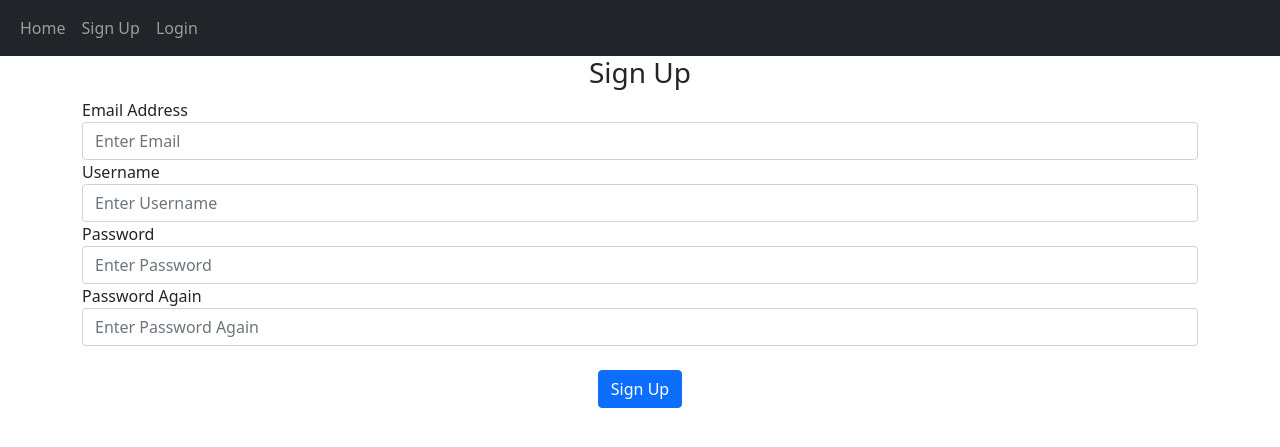
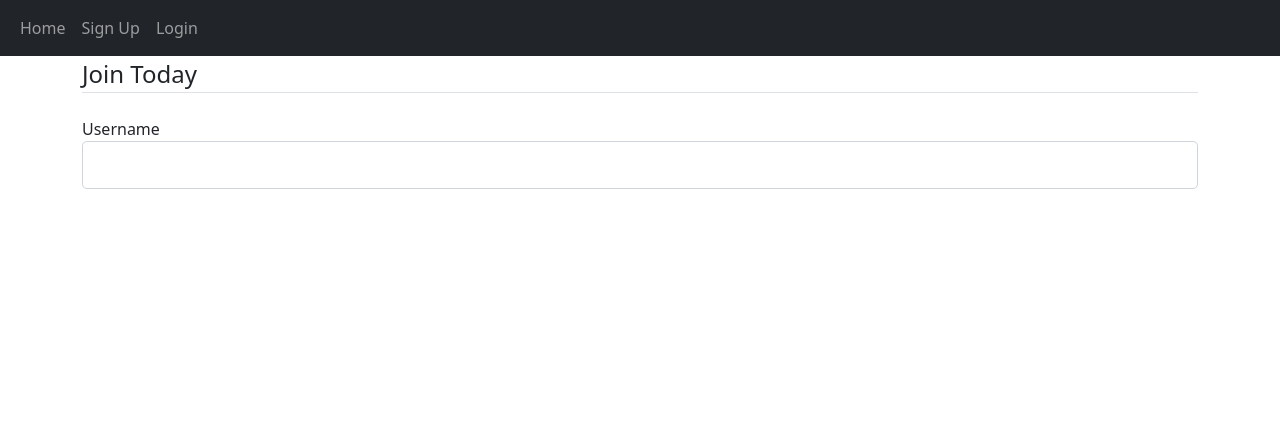
Before and after one commit to danielpereira16/Sancta-Maria-College-AV-Website, a Flask app: template Version 2/website/templates/signup.html in a window 1280 px wide. Shown: the top 447 px of the page. Run offline with Flask 3, Linux system fonts and the light colour scheme; the template is opened without the code that fills it: values that come from a table or form of the project are taken from there, others are empty; some libraries are stand-ins or nearby versions.

Commit message:
Edited Auth.py and SignUp.html
Edited both Auth.py and SignUp.html in my continuation of doing user validation. Also found two errors which I put into an error log document.

```diff
--- a/Version 2/website/auth.py
+++ b/Version 2/website/auth.py
@@ -32,7 +32,7 @@ def login():
 def sign_up():
     if current_user.is_authenticated:
         return redirect(url_for('home'))
-    form = RegistrationForm
+    form = RegistrationForm()
     if form.validate_on_submit():
         hashed_password = generate_password_hash((form.password.data), method='sha256')
         user = User(username=form.username.data, email=form.email.data, password=hashed_password)
--- a/Version 2/website/templates/signup.html
+++ b/Version 2/website/templates/signup.html
@@ -1,47 +1,25 @@
 {% extends "base.html" %}
 {% block title %}Sign Up{% endblock %}
 {% block content %}
-<form method="POST">
-    <h3 align="center">
-        Sign Up
-    </h3>
-    <div class="form-group">
-        <label for="email">Email Address</label>
-        <input
-            type="text"
-            id="email"
-            name="email"
-            class="form-control"
-            placeholder="Enter Email"
-        />
-        <label for="username">Username</label>
-        <input
-            type="username"
-            id="username"
-            name="username"
-            class="form-control"
-            placeholder="Enter Username"
-        />
-        <label for="password1">Password</label>
-        <input
-            type="password"
-            id="password1"
-            name="password1"
-            class="form-control"
-            placeholder="Enter Password"
-        />
-        <label for="password2">Password Again</label>
-        <input
-            type="password"
-            id="password2"
-            name="password2"
-            class="form-control"
-            placeholder="Enter Password Again"
-        />
-        <br />
-        <div align="center">
-            <button class="btn btn-primary" type="submit">Sign Up</button>
-        </div>
-    </div>
-</form>
+<div class="content-section">
+    <form method="POST" action="">
+        {{ form.hidden_tag() }}
+        <fieldset class="form-group">
+            <legend class="border-bottom mb-4">Join Today</legend>
+            <div class="form-group">
+                {{ form.username.label(class="form-control-label") }}
+                {% if form.username.errrors %}
+                    {{ form.username.label(class="form-control form-control-lg is-invalid") }}
+                    <div class="invalid-feedback">
+                        {% for errror in form.username.errors %}
+                            <span>{{ error }}</span>
+                        {% endfor %}
+                    </div>
+                {% else %}
+                    {{ form.username(class="form-control form-control-lg") }}
+                {% endif %}
+            </div>
+        </fieldset>
+    </form>
+</div>
 {% endblock %}
```
